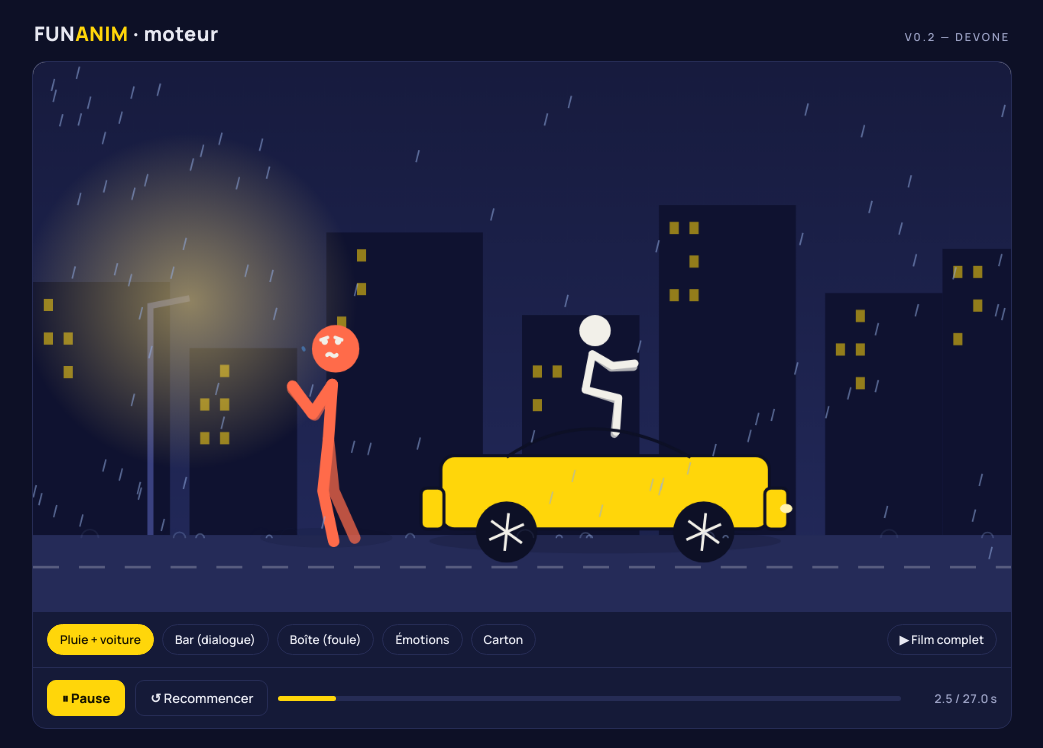
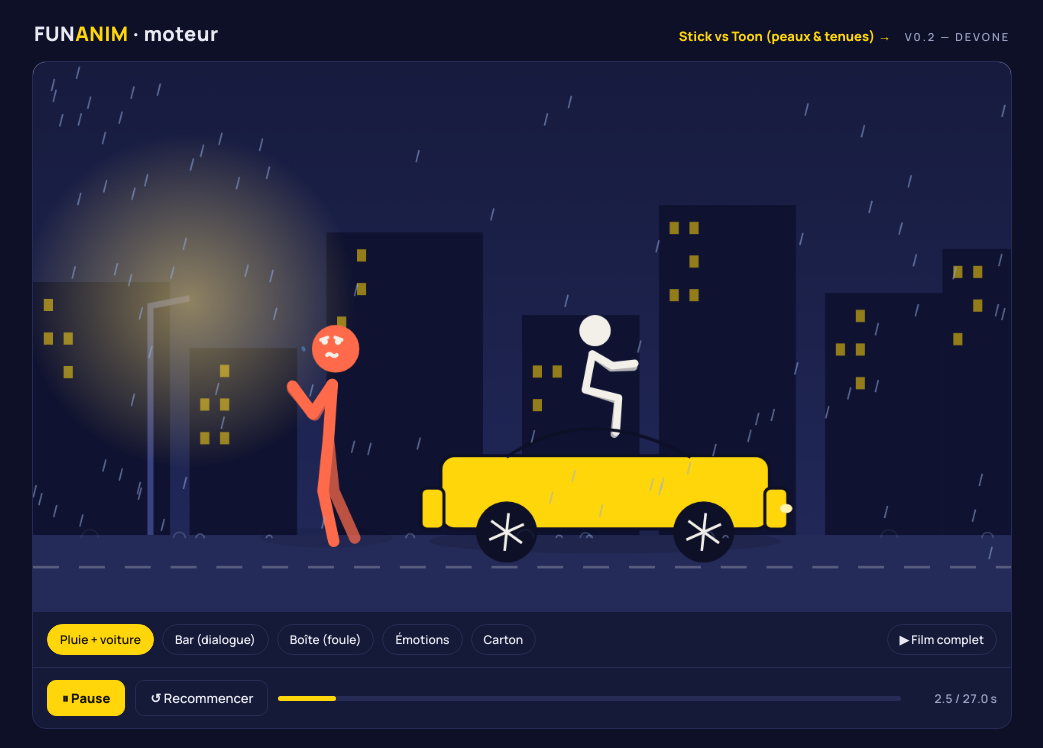
Before and after one commit to kader235/FUNANIM, a plain HTML site: page web/index.html in a window 1280 px wide. Shown: the top 748 px of the page, without its empty margins (118-1161 px from the left). Drawn offline with Linux system fonts and the light colour scheme; animation ran at ten frames a second.

Commit message:
Lien vers le comparateur toon dans l'en-tete

```diff
--- a/web/index.html
+++ b/web/index.html
@@ -47,7 +47,10 @@
 
 <header>
   <div class="marque">FUN<em>ANIM</em> · moteur</div>
-  <div class="version">v0.2 — DEVONE</div>
+  <div style="display:flex;align-items:center;gap:14px">
+    <a href="toon.html" style="color:var(--signal);font-weight:800;font-size:13px;text-decoration:none">Stick vs Toon (peaux &amp; tenues) →</a>
+    <div class="version">v0.2 — DEVONE</div>
+  </div>
 </header>
 
 <div class="cadre">
```
